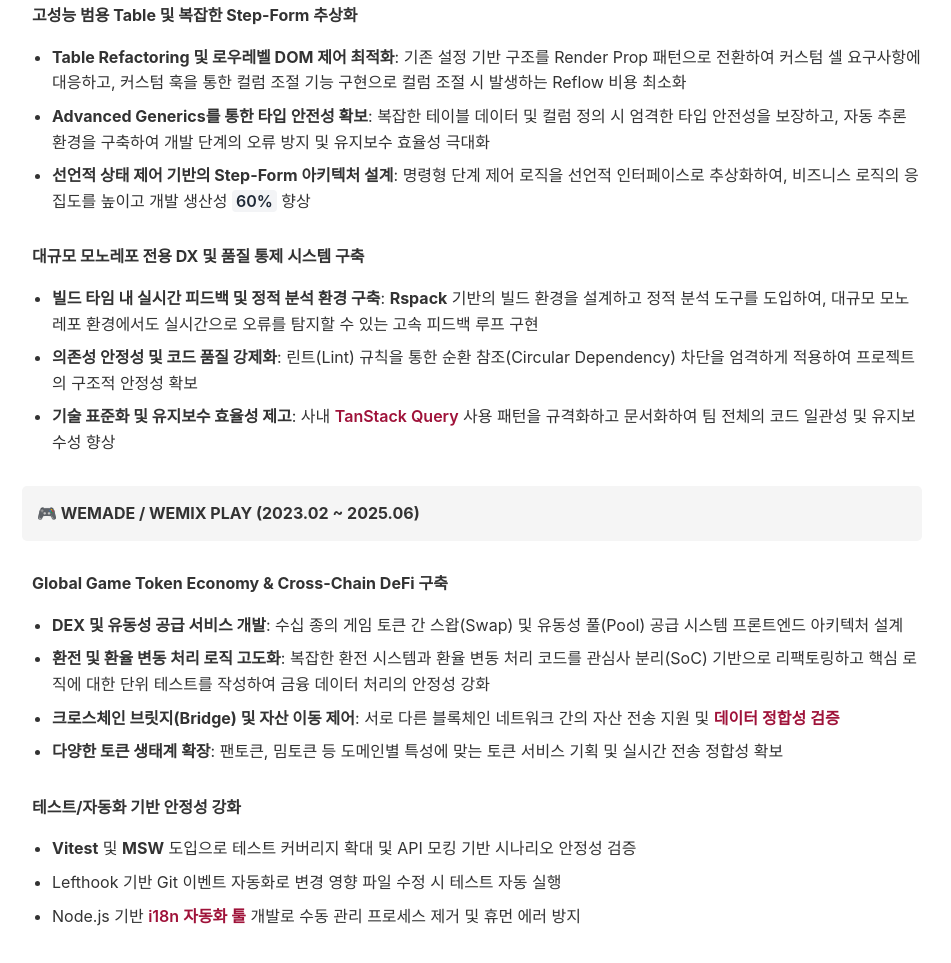
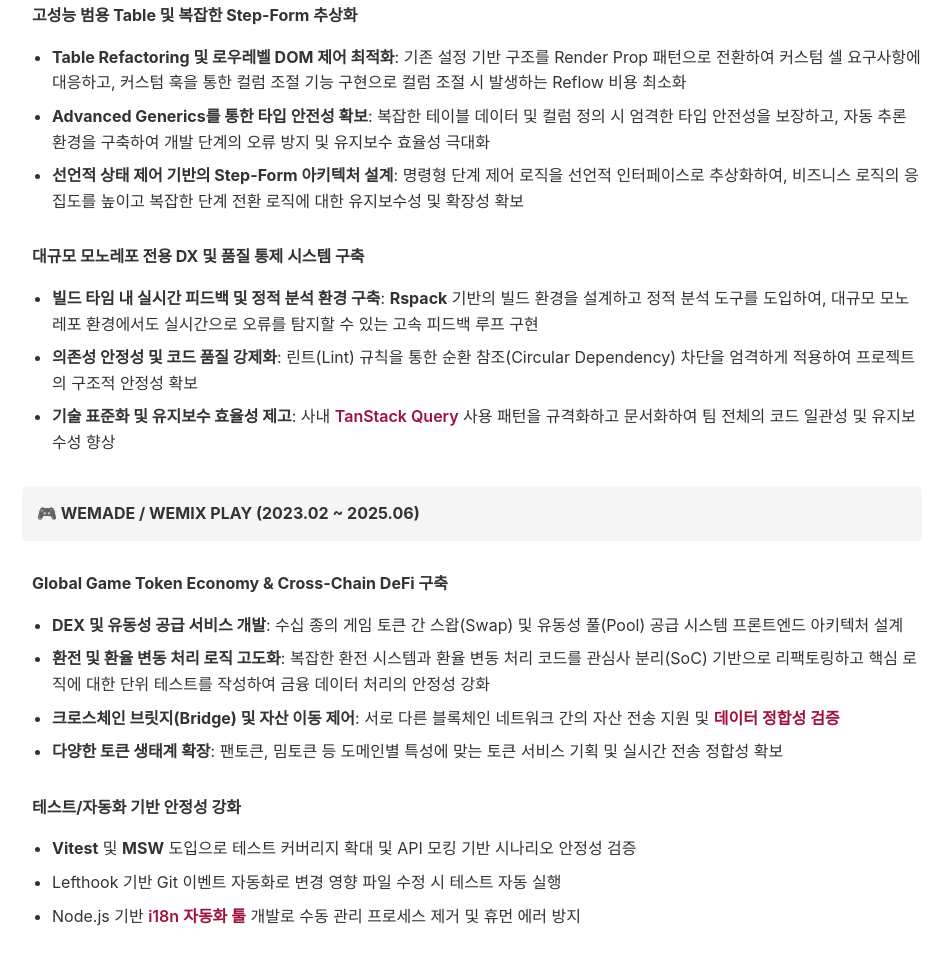
Before and after one commit to jdy8739/resume, a website: page index.html in a window 1280 px wide. Shown: the part 2212-3175 px from the top of the page, without its empty margins (168-1119 px from the left). Drawn offline with Linux system fonts and the light colour scheme.

Commit message:
Refine Step-Form description: focus on maintainability over vague metrics

```diff
--- a/index.html
+++ b/index.html
@@ -182,7 +182,7 @@
             <ul>
                 <li><strong>Table Refactoring 및 로우레벨 DOM 제어 최적화</strong>: 기존 설정 기반 구조를 Render Prop 패턴으로 전환하여 커스텀 셀 요구사항에 대응하고, 커스텀 훅을 통한 컬럼 조절 기능 구현으로 컬럼 조절 시 발생하는 Reflow 비용 최소화</li>
                 <li><strong>Advanced Generics를 통한 타입 안전성 확보</strong>: 복잡한 테이블 데이터 및 컬럼 정의 시 엄격한 타입 안전성을 보장하고, 자동 추론 환경을 구축하여 개발 단계의 오류 방지 및 유지보수 효율성 극대화</li>
-                <li><strong>선언적 상태 제어 기반의 Step-Form 아키텍처 설계</strong>: 명령형 단계 제어 로직을 선언적 인터페이스로 추상화하여, 비즈니스 로직의 응집도를 높이고 개발 생산성 <span class="stat-highlight">60%</span> 향상</li>
+                <li><strong>선언적 상태 제어 기반의 Step-Form 아키텍처 설계</strong>: 명령형 단계 제어 로직을 선언적 인터페이스로 추상화하여, 비즈니스 로직의 응집도를 높이고 복잡한 단계 전환 로직에 대한 유지보수성 및 확장성 확보</li>
             </ul>
         </div>
 
```
